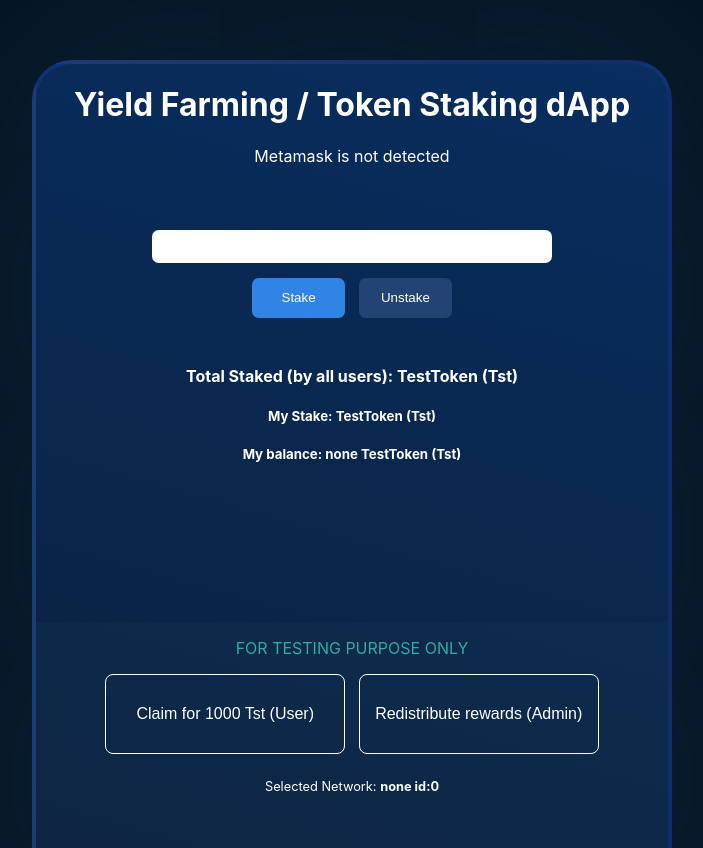
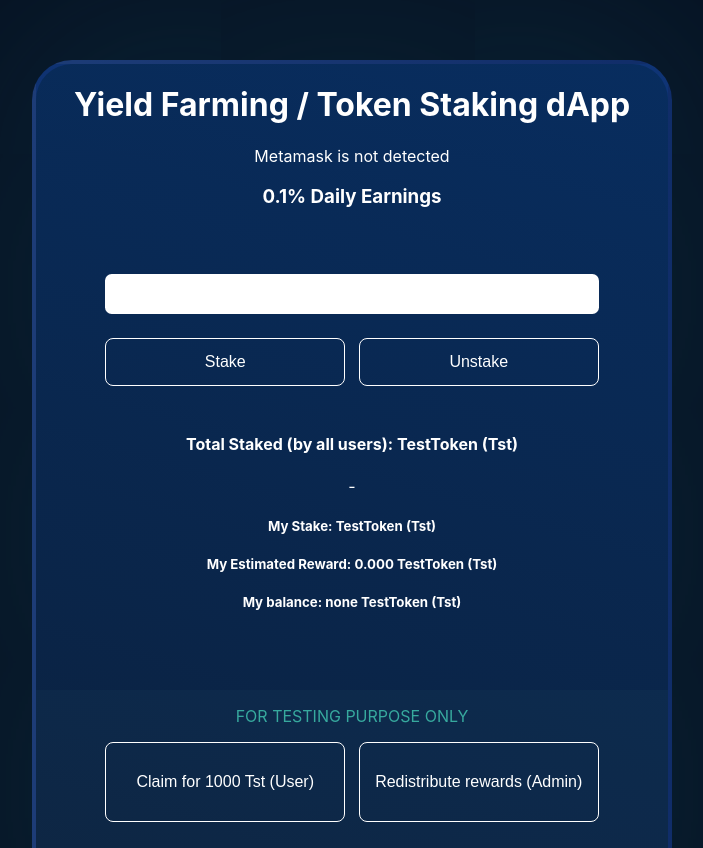
Before and after one commit to Niceboy0829/Staking-DApp, a React (Create React App) app: page / in a window 1280 px wide. Shown: the part 101-949 px from the top of the page, without its empty margins (288-991 px from the left). Built offline with nearby package versions, Linux system fonts and the light colour scheme.

Commit message:
working buttons

```diff
--- a/src/App.js
+++ b/src/App.js
@@ -67,12 +67,12 @@ const App = () => {
         let totalStaked = await testToken.methods
           .balanceOf(temptokenStakingData.address)
           .call();
+
         convertedBalance = window.web3.utils.fromWei(
           totalStaked.toString(),
           'Ether'
         );
         //removing initial balance
-        convertedBalance = convertedBalance -500000;
 
         setTotalStaked(convertedBalance);
       } else {
@@ -136,7 +136,13 @@ const App = () => {
             setLoader(false);
             fetchDataFromBlockchain();
           });
+      })
+      .on('error', function(error) {
+        console.log('Error Code:', error.code);
+        console.log(error.message);
+        setLoader(false);
       });
+
     setLoader(false);
     setInputValue('');
   };
@@ -150,9 +156,32 @@ const App = () => {
       .on('transactionHash', (hash) => {
         setLoader(false);
         fetchDataFromBlockchain();
+      })
+      .on('error', function(error) {
+        console.log('Error Code:', error.code);
+        console.log(error.message);
+        setLoader(false);
       });
 
     setInputValue('');
+  };
+
+  const redistributeRewards = async () => {
+    setLoader(true);
+    // let convertToWei = window.web3.utils.toWei(inputValue, 'Ether')
+    tokenStakingContract.methods
+      .redistributeRewards()
+      .send({ from: account })
+
+      .on('transactionHash', (hash) => {
+        setLoader(false);
+        fetchDataFromBlockchain();
+      })
+      .on('error', function(error) {
+        console.log('Error Code:', error.code);
+        console.log(error.code);
+        setLoader(false);
+      });
   };
 
   return (
@@ -163,6 +192,7 @@ const App = () => {
       <div className={classes.Child}>
         <h1>Yield Farming / Token Staking dApp</h1>
         <p>{account}</p>
+        <h3>0.1% Daily Earnings</h3>
         <div className={classes.inputDiv}>
           <input
             className={classes.input}
@@ -180,20 +210,24 @@ const App = () => {
         </Button>
         <div className={classes.totals}>
           <h4>Total Staked (by all users): {totalStaked} TestToken (Tst) </h4>
+          <div>
+            -
+          </div>
           <h5>My Stake: {myStake} TestToken (Tst) </h5>
+          <h5>My Estimated Reward: {(myStake * 0.001).toFixed(3)} TestToken (Tst) </h5>
           <h5>My balance: {userBalance} TestToken (Tst) </h5>
         </div>
         <div className={classes.for_testing}>
           <p>FOR TESTING PURPOSE ONLY</p>
           <button>Claim for 1000 Tst (User)</button>
           &nbsp; &nbsp;
-          <button>Redistribute rewards (Admin)</button>
+          <button onClick={redistributeRewards}>
+            Redistribute rewards (Admin)
+          </button>
           <div className={classes.network}>
             <p>
-              Selected Network:{' '}
-              <b>
-                {network.name} id:{network.id}
-              </b>
+              Selected Network: <b>{network.name}</b>
+              &nbsp; id: <b>{network.id}</b>
             </p>
           </div>
         </div>
--- a/src/App.module.css
+++ b/src/App.module.css
@@ -5,7 +5,8 @@
   grid-template-rows: 10em auto 30em;
 
   height: 99em;
-  font-family: -apple-system, BlinkMacSystemFont, 'Segoe UI', Roboto, Oxygen, Ubuntu, Cantarell, 'Open Sans', 'Helvetica Neue', sans-serif;
+  font-family: -apple-system, BlinkMacSystemFont, 'Segoe UI', Roboto, Oxygen,
+    Ubuntu, Cantarell, 'Open Sans', 'Helvetica Neue', sans-serif;
   font-weight: 400;
 }
 
@@ -30,8 +31,6 @@
   box-shadow: 0px 0px 800px 20px rgba(19, 75, 99, 0.44);
 }
 
-
-
 /* ......... */
 .inputDiv {
   padding: 3em;
@@ -41,8 +40,8 @@ align-items: center;
 }
 
 .input {
-height: 2.5em;
-  width: 30em;
+  height: 3em;
+  width: 37em;
   border-radius: 0.5em;
   border: none;
   text-align: center;
@@ -62,18 +61,16 @@ input:focus {
 .for_testing {
   margin-top: 13em;
   background-color: rgba(95, 158, 160, 0.034);
-  height:24em;
+  height: 24em;
   border-radius: 0 0 2em 2em;
 }
-
 
 .for_testing p {
   padding-top: 1em;
   color: #37a99e;
-
 }
 
-.for_testing button  {
+.for_testing button {
   background-color: rgba(255, 255, 255, 0);
   color: white;
   font-size: 1em;
@@ -81,7 +78,6 @@ background-color: rgba(255, 255, 255, 0);
   border-radius: 0.5em;
   height: 5em;
   width: 15em;
-
 }
 
 .for_testing button:hover {
@@ -104,8 +100,4 @@ background-color: rgba(255, 255, 255, 0);
 .network p {
   color: white;
   font-size: 0.8em;
-
-
-
-
 }
--- a/src/abis/Migrations.json
+++ b/src/abis/Migrations.json
@@ -1381,12 +1381,12 @@
     "5777": {
       "events": {},
       "links": {},
-      "address": "0xCF88aD5EacE07891200Ff56Be1d09df95c45dc07",
-      "transactionHash": "0xf565381544dbaf349c92557260d03fffac0305f8fc845a21201e39daa17b535b"
+      "address": "0xAB32212db64044C242Cf5E2C5d147432b90A2113",
+      "transactionHash": "0x98d1cf07f17cfdcdb84611f86400b9d377c68d9c08def9f284800f339bc49a2e"
     }
   },
   "schemaVersion": "3.2.3",
-  "updatedAt": "2021-05-22T10:15:35.755Z",
+  "updatedAt": "2021-05-22T14:11:06.392Z",
   "networkType": "ethereum",
   "devdoc": {
     "methods": {}
--- a/src/components/Button.module.css
+++ b/src/components/Button.module.css
@@ -1,10 +1,12 @@
 .stakeButton {
-    background-color: #3084e4;
-    color: white;
-    border: none;
-    border-radius: 0.5em;
-    height: 3em;
-    width: 7em;
+  background-color: rgba(255, 255, 255, 0);
+  color: white;
+  font-size: 1em;
+  border: white solid 0.05em;
+  border-radius: 0.5em;
+  height: 3em;
+  width: 15em;
+  margin-top: 1em;
   }
   .stakeButton:hover {
     background-color: #2675cf;
@@ -13,12 +15,13 @@
 
 
   .unstakeButton {
-    background-color: #224374;
+    background-color: rgba(255, 255, 255, 0);
     color: white;
-    border: none;
+    font-size: 1em;
+    border: white solid 0.05em;
     border-radius: 0.5em;
     height: 3em;
-    width: 7em;
+    width: 15em;
   }
 
   .unstakeButton:hover {
```
Also changed, not shown: src/abis/TestToken.json, src/abis/TokenStaking.json, src/assets/screenshot.png (added), 1 other file (tests, documents, lock files or other folders). Lines whose indentation alone changed are shown as unchanged.
